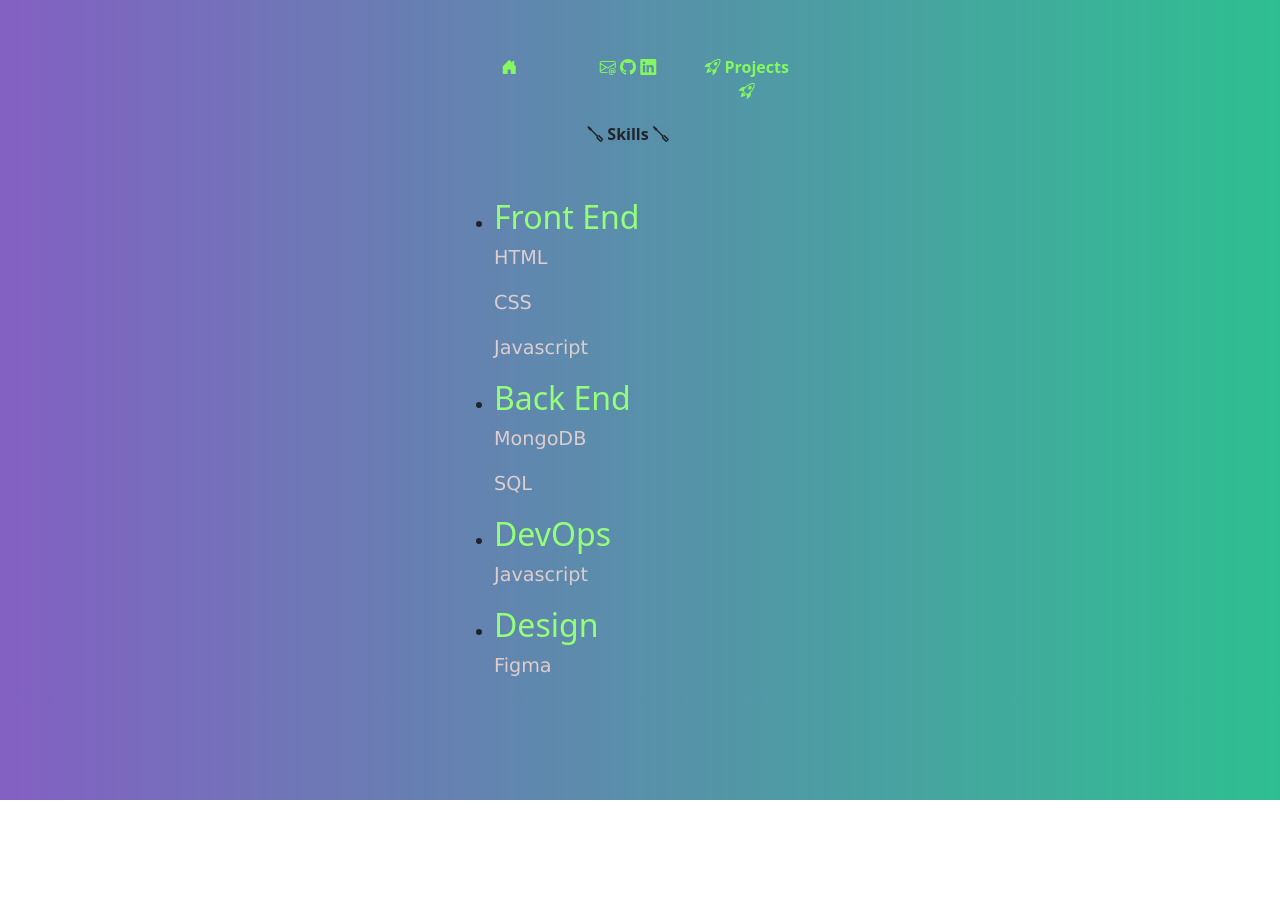
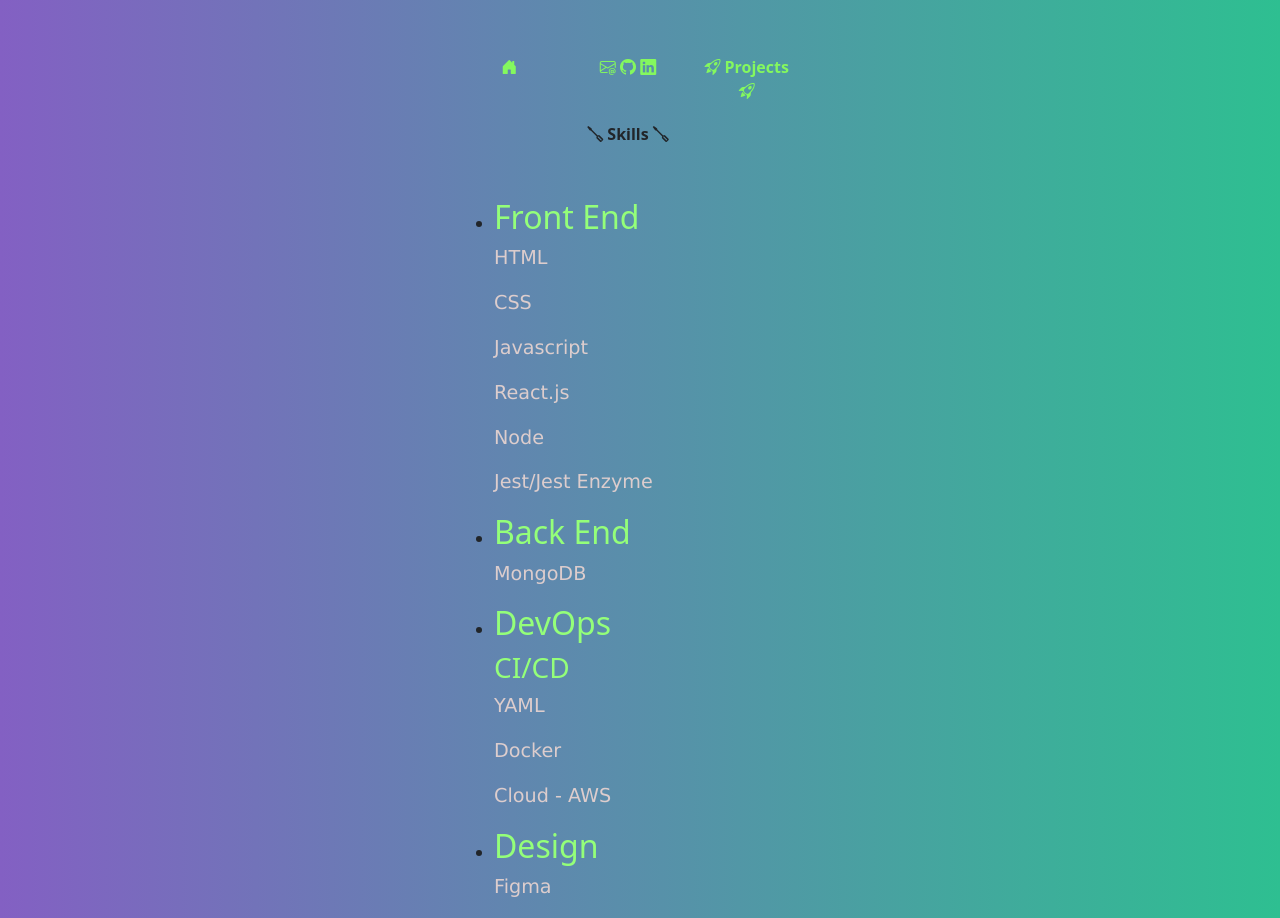
Before and after one commit to BenedictCodesHere/ben-react-app, a React (Create React App) app: page /ben-react-app/skills in a window 1280 px wide. Before the commit the page ends 800 px from the top, so only its background shows below. Built offline with nearby package versions, Linux system fonts and the light colour scheme.

Commit message:
updated skills

```diff
--- a/src/pages/Skills.js
+++ b/src/pages/Skills.js
@@ -10,15 +10,21 @@ function Skills(){
            <p>HTML</p>
            <p>CSS</p>
             <p>Javascript</p>
+            <p>React.js</p>
+            <p>Node</p>
+            <p>Jest/Jest Enzyme</p>
             </li>
             <li>
            <h2>Back End</h2>
             <p>MongoDB</p>
-            <p>SQL</p>
             </li>
             <li>
            <h2>DevOps</h2>
-            <p>Javascript</p>
+            <h3>CI/CD</h3>
+            <p>YAML</p>
+            <p>Docker</p>
+            <p>Cloud - AWS</p>
+            <p></p>
             </li>
             <li>
            <h2>Design</h2>
```
